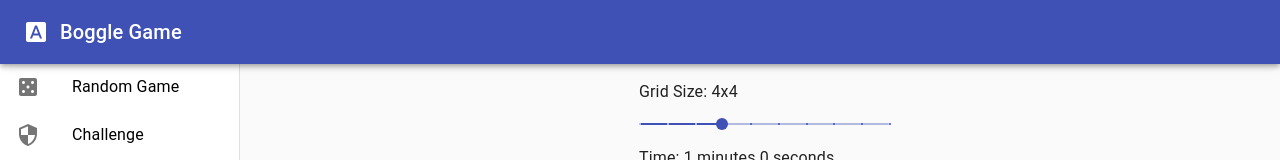
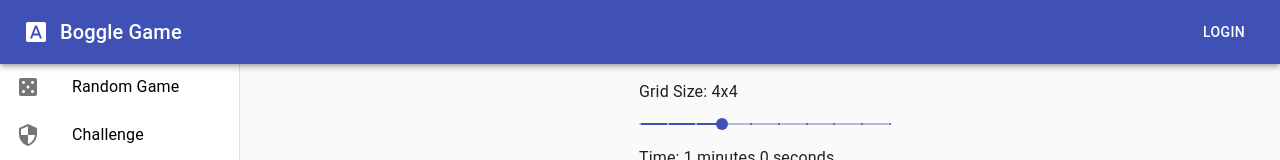
Before and after one commit to Enoumy/boggle, a React (Create React App) app: page / in a window 1280 px wide. Shown: the top 160 px of the page. Built offline with nearby package versions, Linux system fonts and the light colour scheme.

Commit message:
Added Dummy login button

```diff
--- a/src/Navigation.js
+++ b/src/Navigation.js
@@ -15,6 +15,7 @@
 import PeopleIcon from '@material-ui/icons/People';
 import FontDownloadIcon from '@material-ui/icons/FontDownload';
 import IconButton from '@material-ui/core/IconButton';
+import Button from '@material-ui/core/Button';
 import { Link } from 'react-router-dom';
 
 const drawerWidth = 240;
@@ -37,6 +38,12 @@
     flexGrow: 1,
     padding: theme.spacing(3),
   },
+  loginButton: {
+    marginRight: theme.spacing(1),
+  },
+  title: {
+    flexGrow: 1,
+  },
   toolbar: theme.mixins.toolbar,
 }));
 
@@ -55,9 +62,10 @@
           >
             <FontDownloadIcon />
           </IconButton>
-          <Typography variant="h6" noWrap>
+          <Typography variant="h6" noWrap className={classes.title}>
             Boggle Game
           </Typography>
+          <Button color="inherit">Login</Button>
         </Toolbar>
       </AppBar>
       <Drawer
--- a/src/RandomGame.js
+++ b/src/RandomGame.js
@@ -85,7 +85,6 @@
 
   const onEnter = word => {
     word = word.toLowerCase().trim();
-    console.log(word);
     if (remainingSolutions.has(word)) {
       setWordsFoundsSet([wordsFoundSet.add(word)]);
       setWordsFound([word, ...wordsFound]);
```
